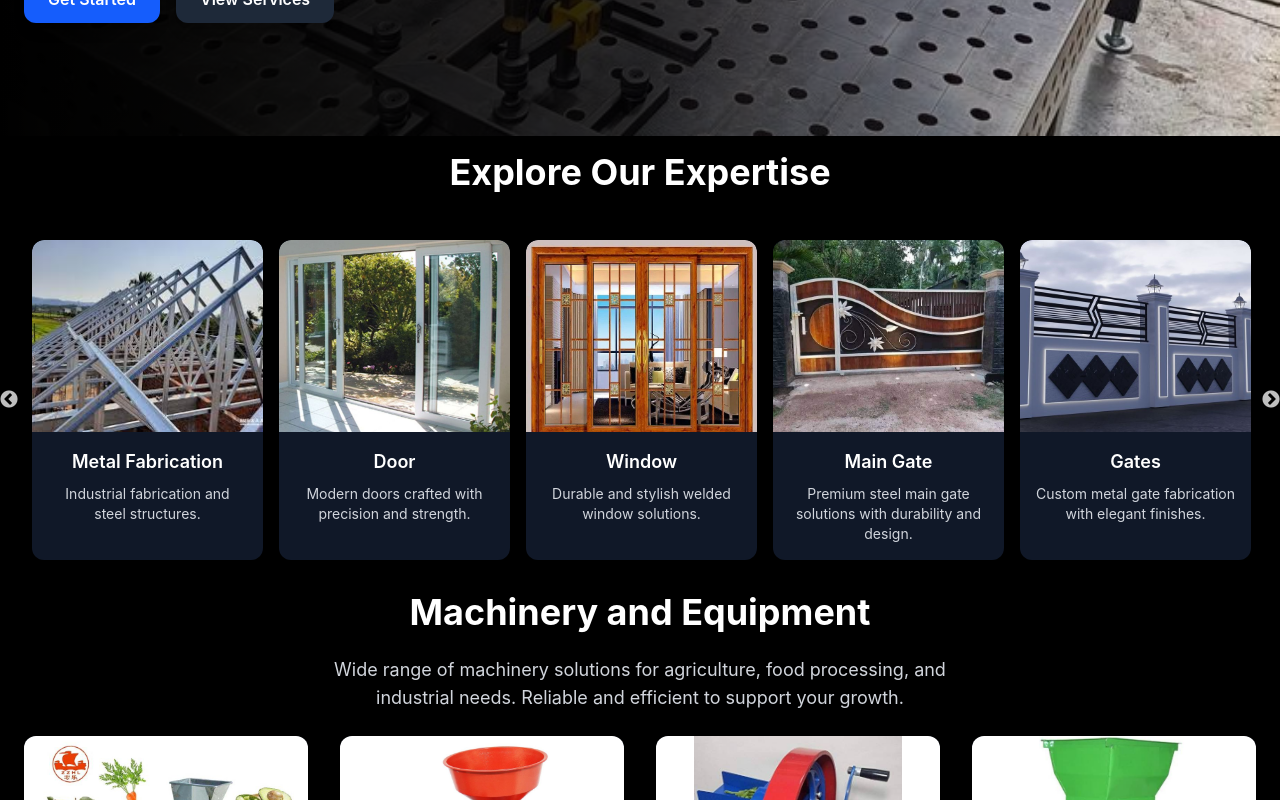
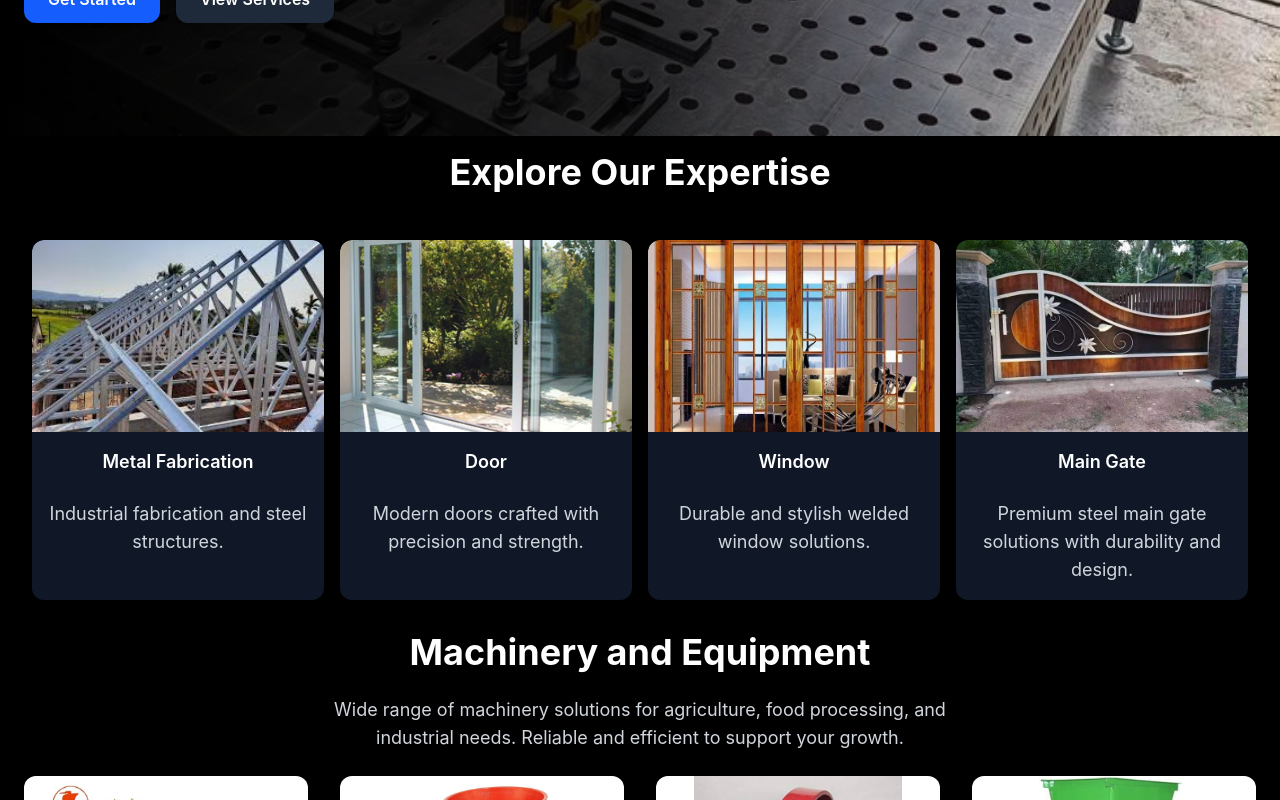
Before and after one commit to TheoNshimyimana/logical, a React (Vite) app: page / in a window 1280 px wide. Shown: the part 424-1224 px from the top of the page. Built offline with nearby package versions, Linux system fonts and the light colour scheme.

Commit message:
final commit

```diff
--- a/src/pages/Body.jsx
+++ b/src/pages/Body.jsx
@@ -110,19 +110,17 @@ function Body() {
     dots: true,
     infinite: true,
     speed: 500,
-    arrows: true,
-    slidesToShow: 5,
+    arrows: false,
+    slidesToShow: 4, // default (desktop)
     slidesToScroll: 1,
-    adaptiveHeight: false,
     autoplay: true,
     autoplaySpeed: 2000,
-    centerMode: false,
 
     responsive: [
       {
         breakpoint: 1280,
         settings: {
-          slidesToShow: 4,
+          slidesToShow: 3,
         },
       },
       {
@@ -134,13 +132,13 @@ function Body() {
       {
         breakpoint: 768,
         settings: {
-          slidesToShow: 2,
+          slidesToShow: 3,
         },
       },
       {
         breakpoint: 640,
         settings: {
-          slidesToShow: 1,
+          slidesToShow: 3,
         },
       },
     ],
@@ -208,7 +206,7 @@ function Body() {
                       {item.title}
                     </h3>
 
-                    <p className="text-gray-300 text-sm flex-grow">
+                    <p className="hidden sm:block mt-4 text-sm sm:text-base md:text-lg text-gray-300 max-w-lg sm:max-w-xl md:max-w-2xl mx-auto flex-grow">
                       {item.description}
                     </p>
                   </div>
--- a/src/pages/Services.jsx
+++ b/src/pages/Services.jsx
@@ -362,10 +362,11 @@ export default function Services() {
             {/* Slider Settings */}
             {(() => {
               const settings = {
-                dots: true,
+                dots: false,
                 infinite: true,
                 speed: 600,
                 slidesToShow: 4,
+                arrows:false,
                 slidesToScroll: 1,
                 autoplay: true,
                 autoplaySpeed: 3000,
@@ -411,7 +412,7 @@ export default function Services() {
                           <h3 className="text-lg md:text-xl font-semibold">
                             {service.title}
                           </h3>
-                          <p className="hidden sm:block mt-4 text-sm sm:text-base md:text-lg text-gray-300 max-w-lg sm:max-w-xl md:max-w-2xl mx-auto">
+                          <p className="hidden sm:block mt-4 text-sm sm:text-base md:text-lg text-gray-300 max-w-lg sm:max-w-xl md:max-w-2xl mx-auto flex-grow">
                             {service.description}
                           </p>
                         </div>
```
